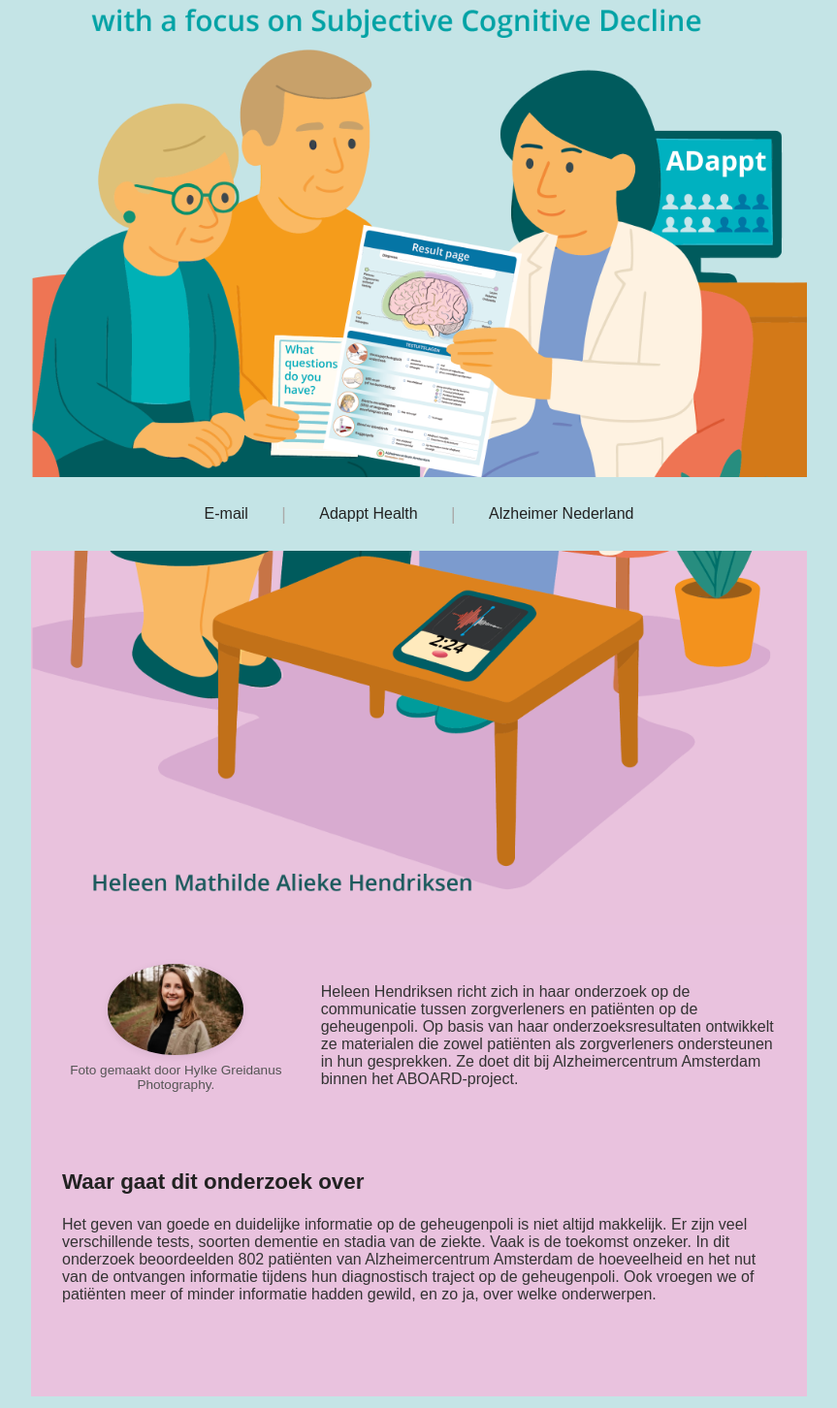
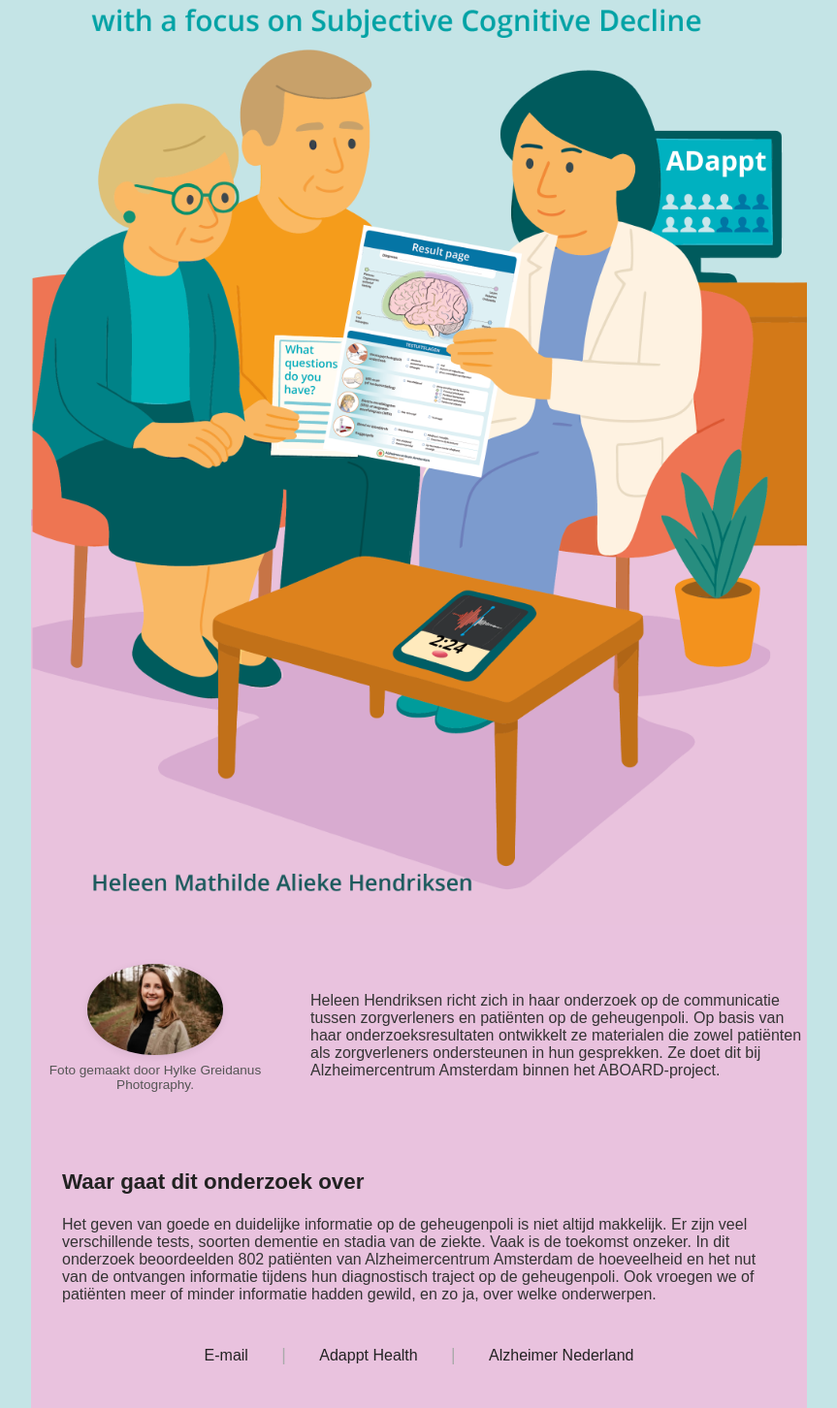
Before and after one commit to JCZuurmond/hma-hendriksen-dissertatie-website, a SvelteKit app: page / in a window 1280 px wide. Shown: the part 232-1684 px from the top of the page at 97% size, without its empty margins (208-1071 px from the left). Built offline with nearby package versions, Linux system fonts and the light colour scheme.

Commit message:
Merge footer with content

```diff
--- a/src/routes/+page.svelte
+++ b/src/routes/+page.svelte
@@ -47,9 +47,7 @@
     </p>
   </section>
 
-</main>
-
-<footer class="site-footer visible">
+  <section class="site-footer">
     <div class="footer-content">
       <a href="mailto:contact@heleenhendriksen.nl" class="footer-link">E-mail</a>
       <span class="footer-separator">|</span>
@@ -57,7 +55,9 @@
       <span class="footer-separator">|</span>
       <a href="https://www.alzheimer-nederland.nl/" class="footer-link" target="_blank" rel="noopener noreferrer">Alzheimer Nederland</a>
     </div>
-</footer>
+  </section>
+
+</main>
 
 <style>
   .site-header {
@@ -144,7 +144,7 @@
       width: 100%;
       max-width: 800px;
       margin: 0 auto;
-      padding: 2.5rem 2rem 6rem 2rem;
+      padding: 2.5rem 2rem 0rem 2rem;
       background-color: rgb(233, 194, 222);
       border-radius: 0;
       box-sizing: border-box;
@@ -159,11 +159,12 @@
       font-size: 1rem;
       margin-bottom: 0;
     }
+
   .author-section {
     width: 100%;
     max-width: 800px;
     margin: 0 auto;
-    padding: 2.5rem 2rem;
+    padding: 2.5rem 0rem;
     background-color: rgb(233, 194, 222);
     border-radius: 0;
     box-sizing: border-box;
@@ -226,23 +227,20 @@
 
   .site-footer {
     width: 100%;
-    background: rgb(196, 228, 230);
-    box-shadow: none;
-    padding: 1.5rem 0 1.5rem 0;
+    max-width: 800px;
+    margin: 0 auto;
+    padding: 2.5rem 2rem;
+    background-color: rgb(233, 194, 222);
+    border-radius: 0;
+    box-sizing: border-box;
+  }
+  .footer-content {
+    width: 100%;
     display: flex;
+    flex-direction: row;
     justify-content: center;
     align-items: center;
-    position: fixed;
-    left: 0;
-    bottom: 0;
-    z-index: 5;
-    transition: opacity 0.3s;
-  }
-  .footer-content {
-    display: flex;
-    flex-direction: row;
     gap: 1.25rem;
-    align-items: center;
     font-size: 1rem;
     color: #222;
     background: transparent;
@@ -274,8 +272,7 @@
   }
 
   .site-footer {
-    opacity: 1;
-    pointer-events: auto;
   }
-
+  .footer-content {
+  }
 </style>
```
Lines whose indentation alone changed are shown as unchanged.
